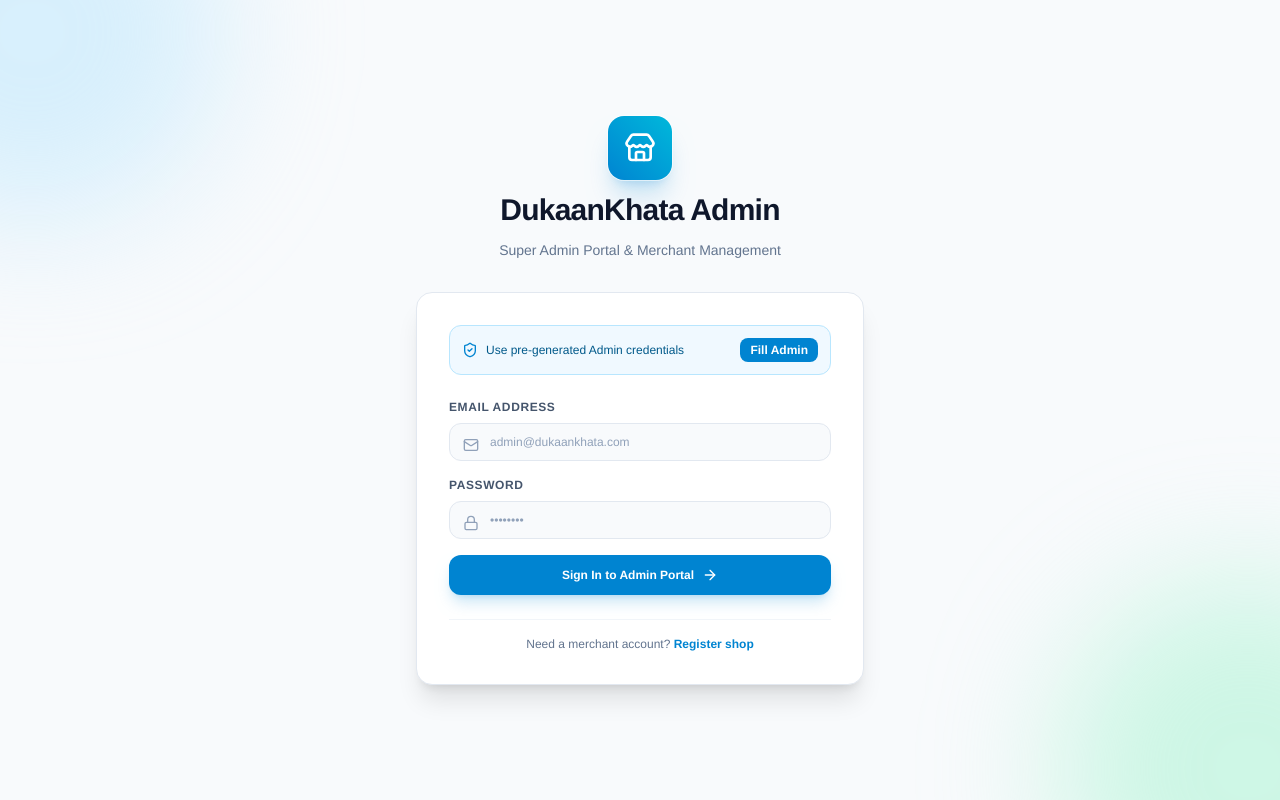
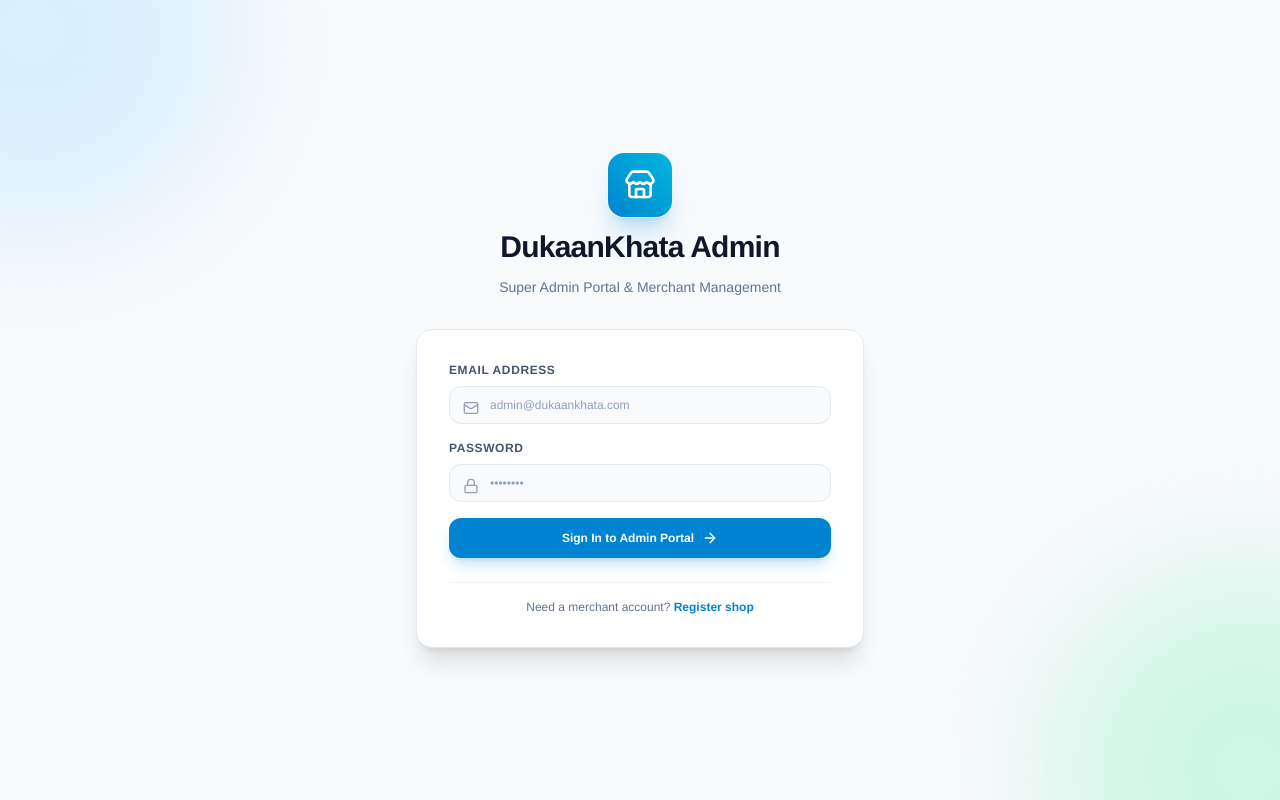
Before and after one commit to ahmedtahirshekhani/dukaankhata-admin, a Next.js app: page /login in a window 1280 px wide. Built offline with nearby package versions, Linux system fonts and the light colour scheme.

Commit message:
Update and optimize code

```diff
--- a/src/app/login/page.tsx
+++ b/src/app/login/page.tsx
@@ -3,7 +3,7 @@
 import { useState } from 'react';
 import { useRouter } from 'next/navigation';
 import Link from 'next/link';
-import { Store, ShieldCheck, Lock, Mail, ArrowRight, CheckCircle2, AlertCircle } from 'lucide-react';
+import { Store, Lock, Mail, ArrowRight, CheckCircle2, AlertCircle } from 'lucide-react';
 
 export default function LoginPage() {
   const router = useRouter();
@@ -44,11 +44,6 @@ export default function LoginPage() {
     }
   };
 
-  const fillAdminCredentials = () => {
-    setEmail('admin@dukaankhata.com');
-    setPassword('AdminSecurePass123!');
-  };
-
   return (
     <div className="min-h-screen bg-slate-50 text-slate-800 flex flex-col justify-center items-center px-4 py-12 relative overflow-hidden">
       {/* Soft Glow Background Accents */}
@@ -67,21 +62,6 @@ export default function LoginPage() {
 
         {/* Form Card */}
         <div className="bg-white border border-slate-200 rounded-2xl p-8 shadow-xl space-y-6">
-          {/* Quick Fill Admin Button */}
-          <div className="p-3 bg-sky-50 border border-sky-200 rounded-xl flex items-center justify-between">
-            <div className="flex items-center space-x-2 text-xs text-sky-800">
-              <ShieldCheck className="w-4 h-4 text-sky-600 shrink-0" />
-              <span>Use pre-generated Admin credentials</span>
-            </div>
-            <button
-              type="button"
-              onClick={fillAdminCredentials}
-              className="text-xs font-semibold px-2.5 py-1 bg-sky-600 hover:bg-sky-700 text-white rounded-lg transition"
-            >
-              Fill Admin
-            </button>
-          </div>
-
           {error && (
             <div className="p-3 bg-rose-50 border border-rose-200 text-rose-700 text-xs rounded-xl flex items-center space-x-2">
               <AlertCircle className="w-4 h-4 text-rose-600 shrink-0" />
```
